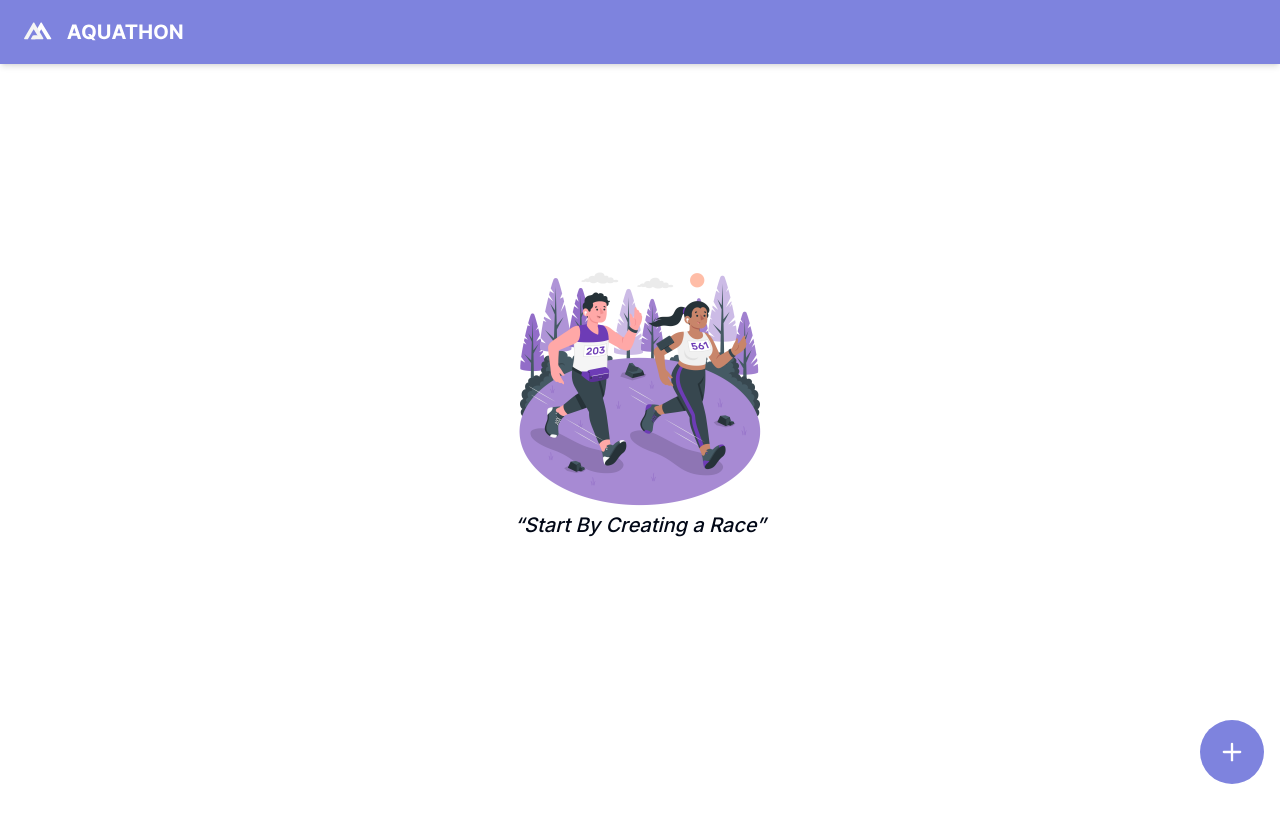
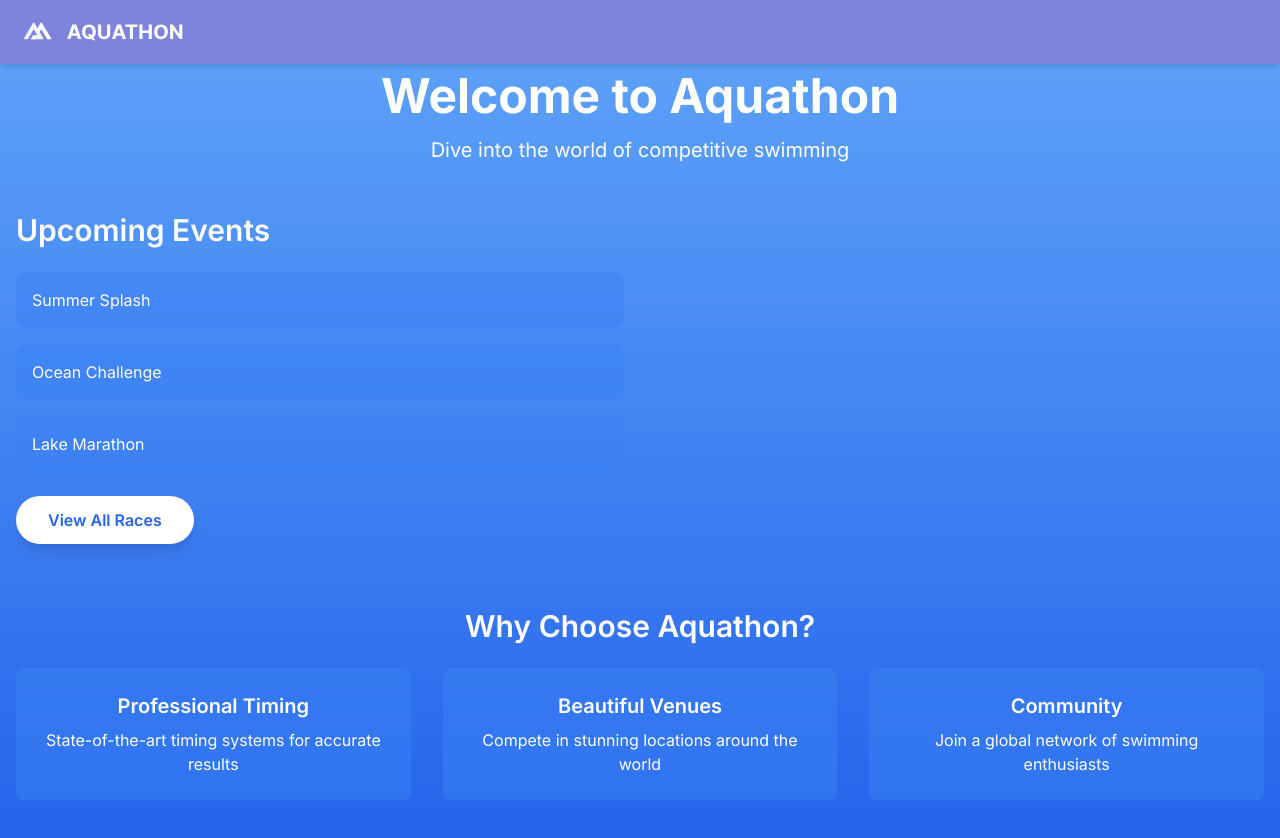
Before and after one commit to ronanpnc/AQUATHON-APP, a Next.js app in the folder aquathon_frontend/: page / in a window 1280 px wide. Shown: the top 838 px of the page. Before the commit the page ends 800 px from the top, so only its background shows below. Built offline with nearby package versions, Linux system fonts and the light colour scheme.

Commit message:
refactor: race view layout (AA-90)

```diff
--- a/aquathon_frontend/package.json
+++ b/aquathon_frontend/package.json
@@ -27,6 +27,7 @@
     "@t3-oss/env-nextjs": "^0.10.1",
     "@tanstack/react-query": "^5.53.3",
     "class-variance-authority": "^0.7.0",
+    "classnames": "^2.5.1",
     "clsx": "^2.1.1",
     "date-fns": "^3.6.0",
     "geist": "^1.3.1",
@@ -42,6 +43,7 @@
     "zustand": "^4.5.5"
   },
   "devDependencies": {
+    "@types/classnames": "^2.3.1",
     "@types/eslint": "^8.56.11",
     "@types/node": "^20.16.1",
     "@types/react": "^18.3.3",
--- a/aquathon_frontend/src/app/(race)/races/(raceviews)/layout.tsx
+++ b/aquathon_frontend/src/app/(race)/races/(raceviews)/layout.tsx
@@ -1,12 +1,15 @@
 import '@/styles/globals.css';
 
+import Container from '@/components/Container';
 import { TopNav } from '@/components/layouts/TopNav';
 
 export default function RaceViewLayout({ children }: Readonly<{ children: React.ReactNode }>) {
   return (
     <div>
       <TopNav />
-      <main className='pt-20'>{children}</main>
+      <Container>
+        <main className='pt-20'>{children}</main>
+      </Container>
     </div>
   );
 }
--- a/aquathon_frontend/src/app/(race)/races/(raceviews)/page.tsx
+++ b/aquathon_frontend/src/app/(race)/races/(raceviews)/page.tsx
@@ -2,6 +2,7 @@
 
 import { AddRaceButton } from '@/components/race/AddRaceButton';
 import RaceCard from '@/components/race/RaceCard';
+import SectionTitle from '@/components/SectionTitle';
 
 import { useRaceList } from '@/services/race.services';
 
@@ -18,7 +19,8 @@ export default function MyRacePage() {
 
   return (
     <div>
-      <div className='p-2'>{data?.map((race) => <RaceCard key={race._id} race={race} />)}</div>
+      <SectionTitle>Today</SectionTitle>
+      <div>{data?.map((race) => <RaceCard key={race._id} race={race} />)}</div>
       <div className='fixed bottom-4 right-4'>
         <AddRaceButton />
       </div>
--- a/aquathon_frontend/src/app/(root)/layout.tsx
+++ b/aquathon_frontend/src/app/(root)/layout.tsx
@@ -1,8 +1,11 @@
 import '@/styles/globals.css';
+
+import { TopNav } from '@/components/layouts/TopNav';
 
 export default function HomePageLayout({ children }: Readonly<{ children: React.ReactNode }>) {
   return (
     <div>
+      <TopNav />
       <main>{children}</main>
     </div>
   );
--- a/aquathon_frontend/src/app/(root)/page.tsx
+++ b/aquathon_frontend/src/app/(root)/page.tsx
@@ -1,21 +1,55 @@
 'use client';
 
-import Image from 'next/image';
+import { useRouter } from 'next/navigation';
 import React from 'react';
 
-import { TopNav } from '@/components/layouts/TopNav';
-import { AddRaceButton } from '@/components/race/AddRaceButton';
+export default function HomePage() {
+  const router = useRouter();
 
-export default function HomePage() {
   return (
-    <main className='flex min-h-screen flex-col items-center justify-center'>
-      <TopNav />
-      <div className='items-center flex-col flex'>
-        <Image src='/assets/icons/ic_cross_race.svg' alt='Logo' width={250} height={250} className='cursor-pointer' />
-        <span className='text-xl font-medium italic'>“Start By Creating a Race”</span>
-      </div>
-      <div className='fixed bottom-4 right-4'>
-        <AddRaceButton />
+    <main className='min-h-screen bg-gradient-to-b from-blue-400 to-blue-600 text-white pt-6'>
+      <div className='container mx-auto px-4 py-12'>
+        <header className='text-center mb-12'>
+          <h1 className='text-5xl font-bold mb-4'>Welcome to Aquathon</h1>
+          <p className='text-xl'>Dive into the world of competitive swimming</p>
+        </header>
+
+        <div className='grid md:grid-cols-2 gap-8 items-center'>
+          <div className='space-y-6'>
+            <h2 className='text-3xl font-semibold'>Upcoming Events</h2>
+            <ul className='space-y-4'>
+              {['Summer Splash', 'Ocean Challenge', 'Lake Marathon'].map((event, index) => (
+                <li key={index} className='bg-blue-500 bg-opacity-50 p-4 rounded-lg hover:bg-opacity-70 transition'>
+                  {event}
+                </li>
+              ))}
+            </ul>
+            <button
+              onClick={() => router.push('/races')}
+              className='bg-white text-blue-600 font-semibold py-3 px-8 rounded-full
+                         hover:bg-blue-100 transition duration-300 ease-in-out
+                         transform hover:scale-105 shadow-lg'
+            >
+              View All Races
+            </button>
+          </div>
+        </div>
+
+        <section className='mt-16 text-center'>
+          <h2 className='text-3xl font-semibold mb-6'>Why Choose Aquathon?</h2>
+          <div className='grid md:grid-cols-3 gap-8'>
+            {[
+              { title: 'Professional Timing', description: 'State-of-the-art timing systems for accurate results' },
+              { title: 'Beautiful Venues', description: 'Compete in stunning locations around the world' },
+              { title: 'Community', description: 'Join a global network of swimming enthusiasts' },
+            ].map((feature, index) => (
+              <div key={index} className='bg-blue-500 bg-opacity-50 p-6 rounded-lg hover:bg-opacity-70 transition'>
+                <h3 className='text-xl font-semibold mb-2'>{feature.title}</h3>
+                <p>{feature.description}</p>
+              </div>
+            ))}
+          </div>
+        </section>
       </div>
     </main>
   );
--- /dev/null
+++ b/aquathon_frontend/src/components/Container.tsx
@@ -0,0 +1,16 @@
+import classNames from 'classnames';
+
+type props = {
+  children: React.ReactNode;
+  className?: string;
+};
+
+const Container: React.FC<props> = ({ children, className }) => {
+  return (
+    <div className={classNames('container mx-auto px-2 sm:px-4 md:px-8', className)}>
+      {children}
+    </div>
+  );
+};
+
+export default Container;
--- /dev/null
+++ b/aquathon_frontend/src/components/SectionTitle.tsx
@@ -0,0 +1,12 @@
+import React from 'react';
+
+import { ComponentProps } from '@/domains/race/interface';
+
+const SectionTitle: React.FC<ComponentProps> = ({
+  children,
+  className = 'text-xl sm:text-2xl md:text-3xl font-semibold pb-2 sm:pb-3 md:pb-5',
+}) => {
+  return <h1 className={className}>{children}</h1>;
+};
+
+export default SectionTitle;
```
Also changed, not shown: aquathon_frontend/src/domains/race/interface.ts (+7 -0 lines), 1 other file (tests, documents, lock files or other folders).
